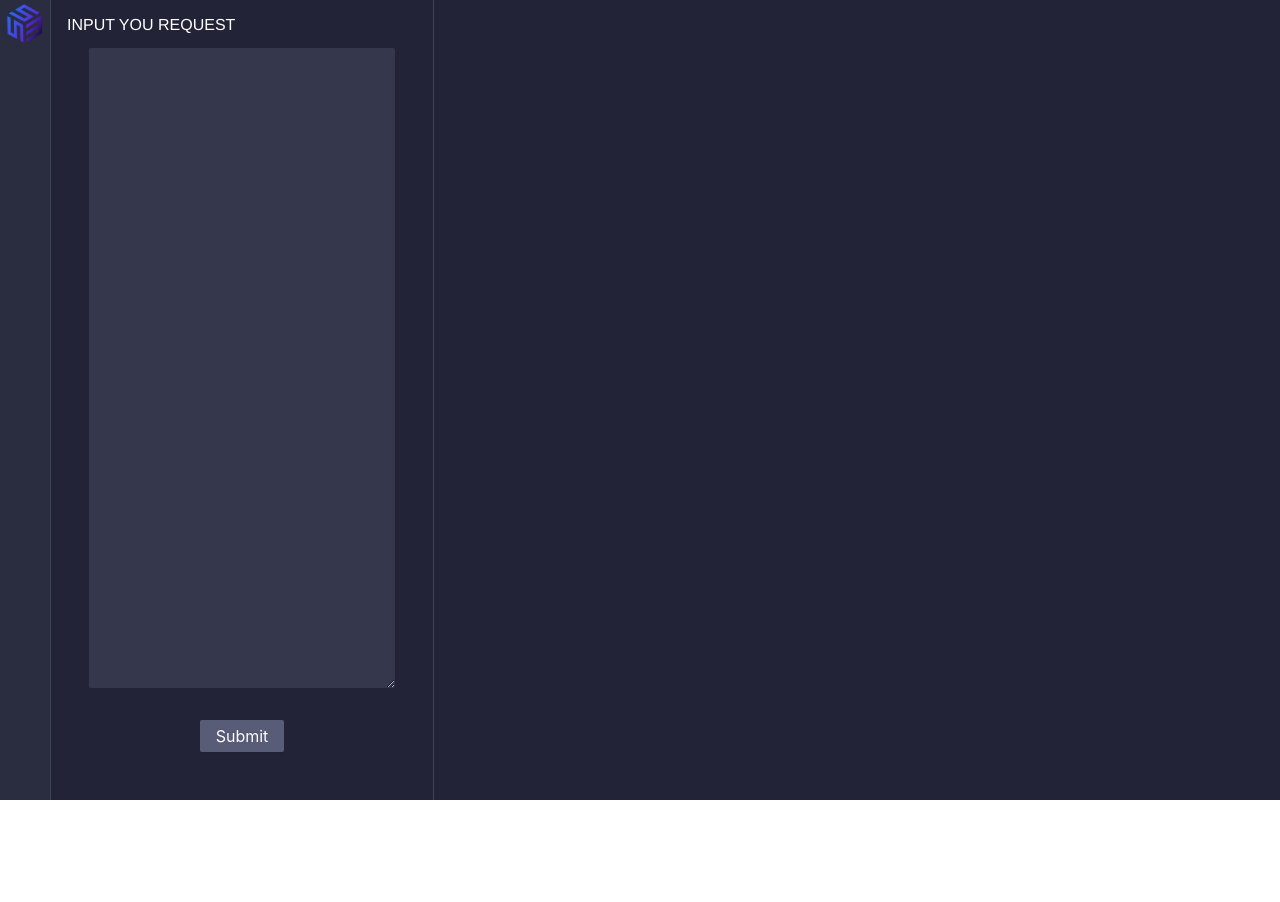
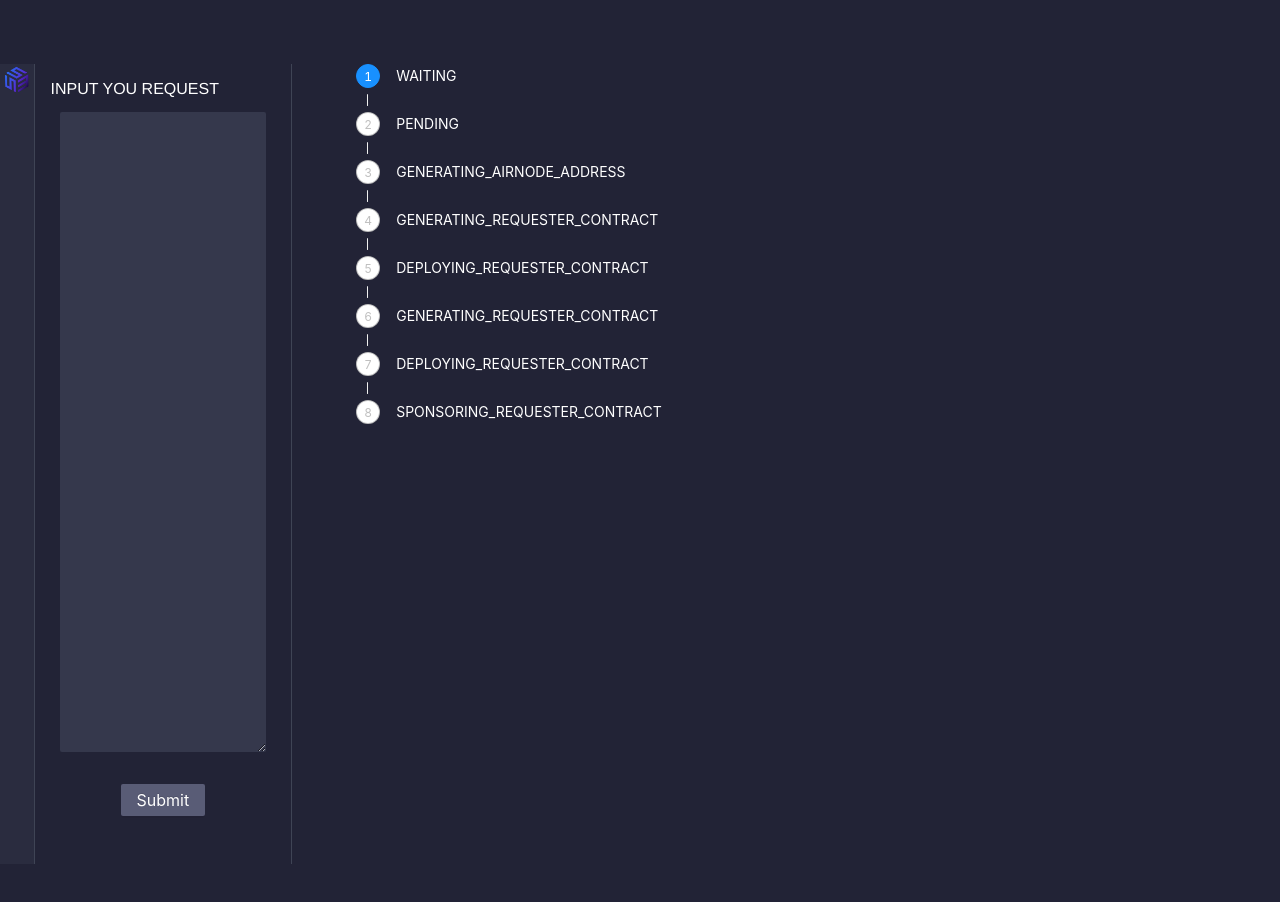
Before and after one commit to SaaS3-Foundation/apps-SaaS3, a React (Create React App) app: page / in a window 1280 px wide. Shown: the top 902 px of the page. Before the commit the page ends 800 px from the top, so only its background shows below. Built offline with nearby package versions, Linux system fonts and the light colour scheme; no server answers.

Commit message:
add Steps

```diff
--- a/src/App.css
+++ b/src/App.css
@@ -41,3 +41,7 @@
 .border-right {
   border-right: 1px solid #3f4455 !important;
 }
+
+.ant-steps-vertical.ant-steps-small .ant-steps-item-container .ant-steps-item-title{
+  color:white
+}
--- a/src/App.tsx
+++ b/src/App.tsx
@@ -18,7 +18,7 @@ function App() {
         {/* <FormComponent></FormComponent> */}
         <EditComponent></EditComponent>
       </div>
-      <div>
+      <div style={{ margin: '4rem', width:'100%', height:'100vh', top:'6rem'}}>
         <EventsGateway></EventsGateway>
       </div>
       </div>
--- a/src/EventsGateway.tsx
+++ b/src/EventsGateway.tsx
@@ -1,7 +1,14 @@
 import { io } from 'socket.io-client';
-import ProgressBar from 'react-bootstrap/ProgressBar';
+// import ProgressBar from 'react-bootstrap/ProgressBar';
+import { Steps } from 'antd';
+import type { SliderMarks } from 'antd/es/slider';
+import './App.css';
+import { useState } from 'react';
+
+const { Step } = Steps;
 
 function EventsGateway() {
+    const [reverse, setReverse] = useState(0);
 
     let now = 0;
     const socket = io('http://localhost:3002');
@@ -11,11 +18,43 @@ function EventsGateway() {
     socket.on('status', function(data: any) {
       console.log('status', data);
       now = data.progress;
+      if (data['status'] === 'PENDING'){
+        setReverse(1);
+      }
+      if (data['status'] === 'GENERATING_AIRNODE_ADDRESS'){
+        setReverse(2);
+      }
+      if (data['status'] === 'GENERATING_REQUESTER_CONTRACT'){
+        setReverse(3);
+      }
+      if (data['status'] === 'DEPLOYING_REQUESTER_CONTRACT'){
+        setReverse(4);
+      }
+      if (data['status'] === 'GENERATING_REQUESTER_CONTRACT'){
+        setReverse(5);
+      }
+      if (data['status'] === 'DEPLOYING_REQUESTER_CONTRACT'){
+        setReverse(6);
+      }
+      if (data['status'] === 'SPONSORING_REQUESTER_CONTRACT'){
+        setReverse(7);
+      }
     });
     socket.on('disconnect', function() {
       console.log('Disconnected');
     });
-
-    return <ProgressBar animated now={now} />;
+    return (
+      <Steps direction="vertical" size='small' current={reverse} >
+      <Step title="WAITING" />
+      <Step title="PENDING" />
+      <Step title="GENERATING_AIRNODE_ADDRESS" />
+      <Step title="GENERATING_REQUESTER_CONTRACT" />
+      <Step title="DEPLOYING_REQUESTER_CONTRACT" />
+      <Step title="GENERATING_REQUESTER_CONTRACT" />
+      <Step title="DEPLOYING_REQUESTER_CONTRACT"  />
+      <Step title="SPONSORING_REQUESTER_CONTRACT" />
+      </Steps>
+    )
+    ;
 }
 export default EventsGateway;
```
